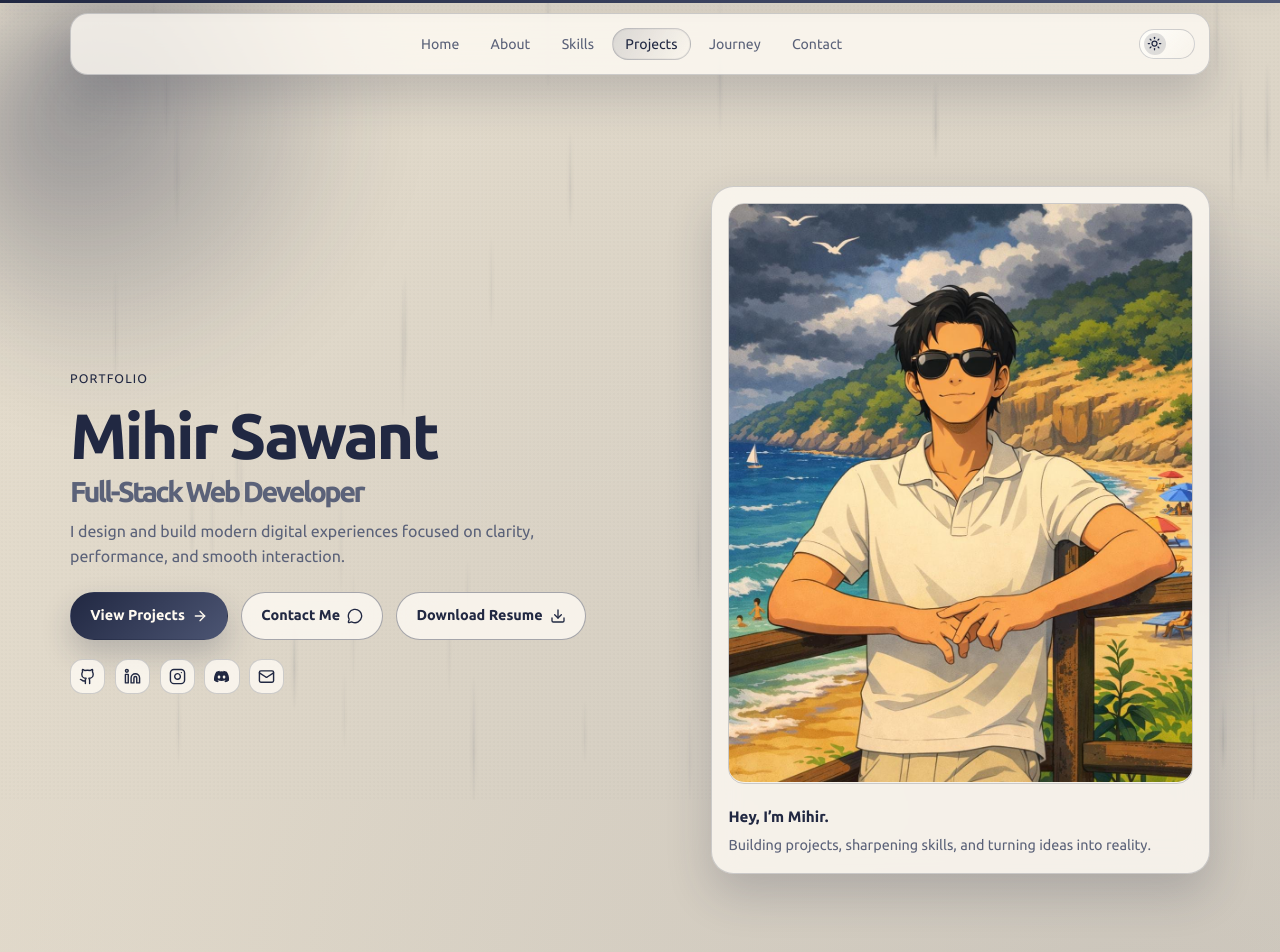
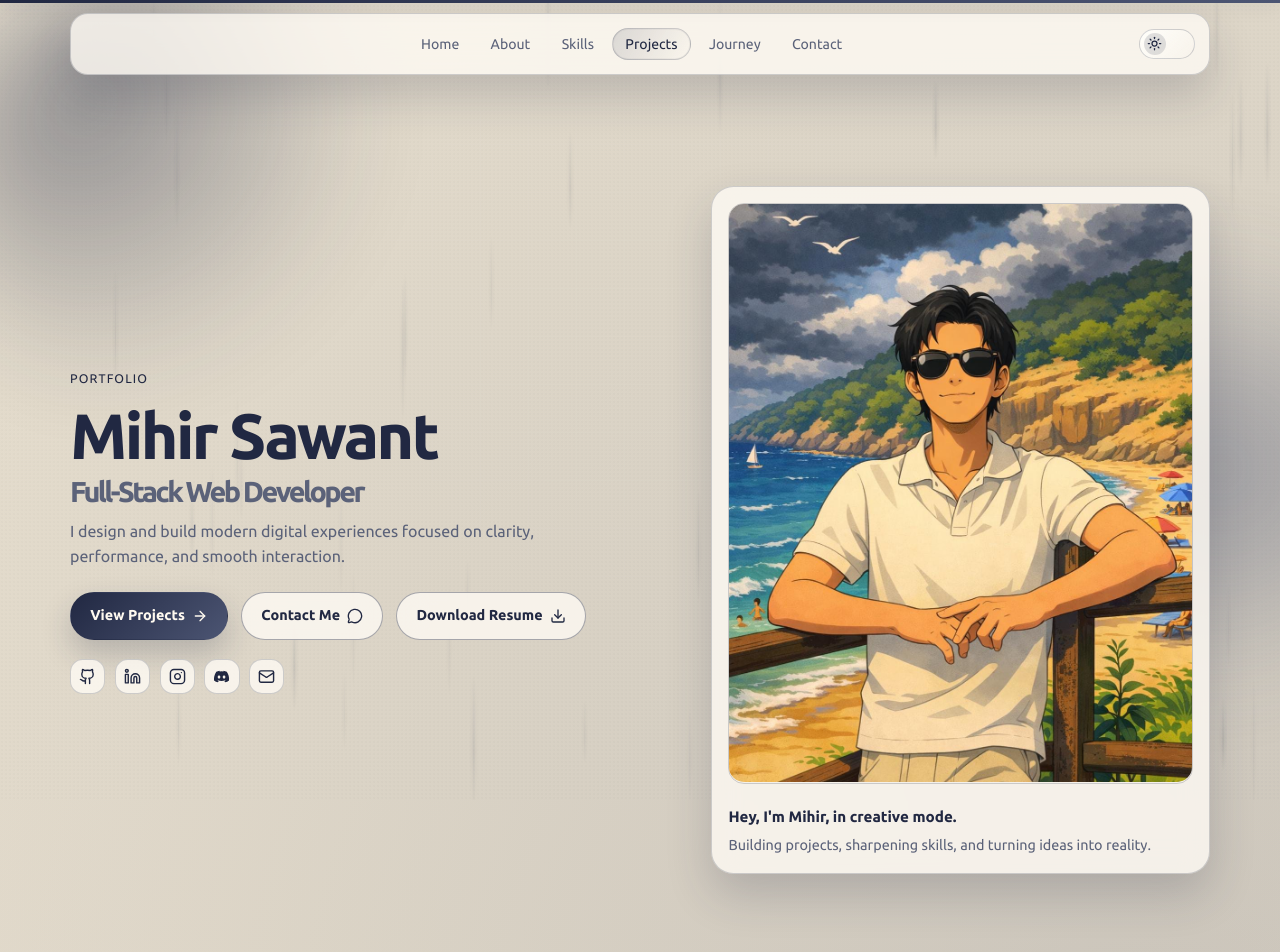
Before and after one commit to itsmierrrrr/Portfolio, a React (Vite) app: page / in a window 1280 px wide. Shown: the top 952 px of the page. Built offline with nearby package versions, Linux system fonts and the light colour scheme.

Commit message:
update home

```diff
--- a/src/components/Hero.jsx
+++ b/src/components/Hero.jsx
@@ -94,7 +94,7 @@ function Hero() {
           <motion.div className="hero-glow" style={{ background: glow }} />
           <img src={personalInfo.avatar} alt="Profile" loading="lazy" />
           <div className="hero-visual-copy">
-            <strong>Hey, I’m Mihir.</strong>
+            <strong>Hey, I'm Mihir, in creative mode.</strong>
             <span>Building projects, sharpening skills, and turning ideas into reality.</span>
           </div>
         </motion.div>
```
